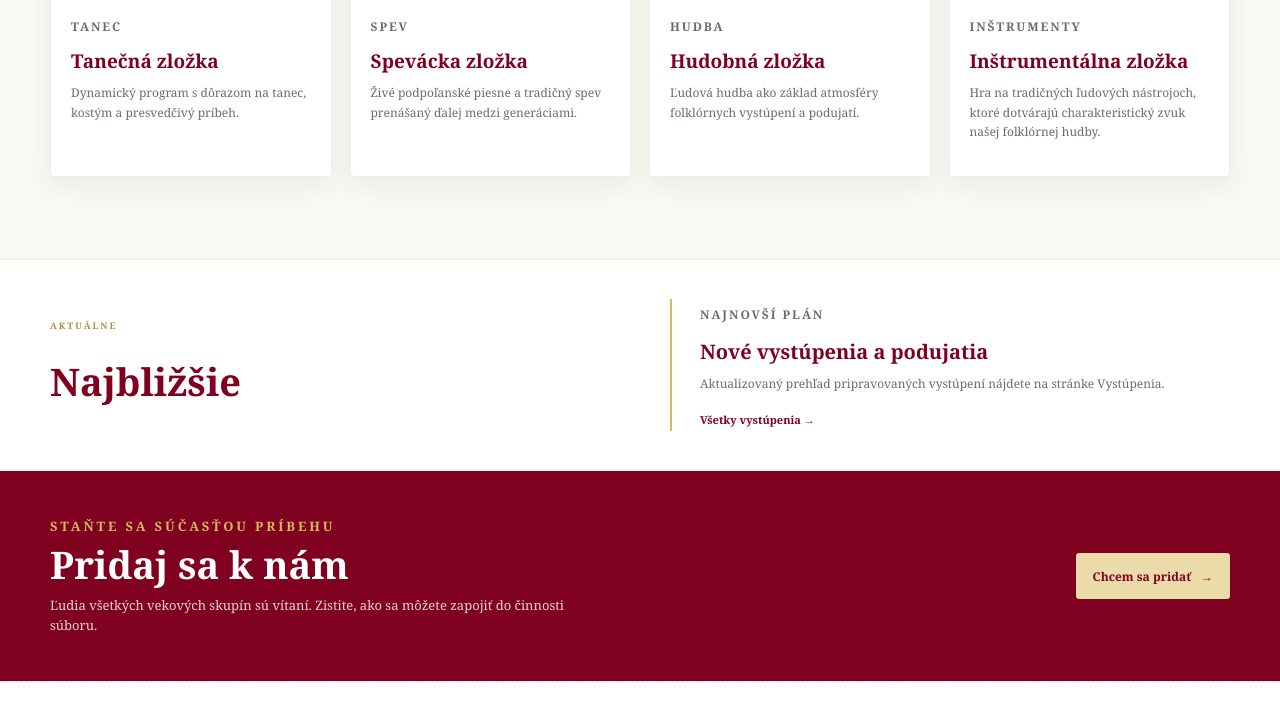
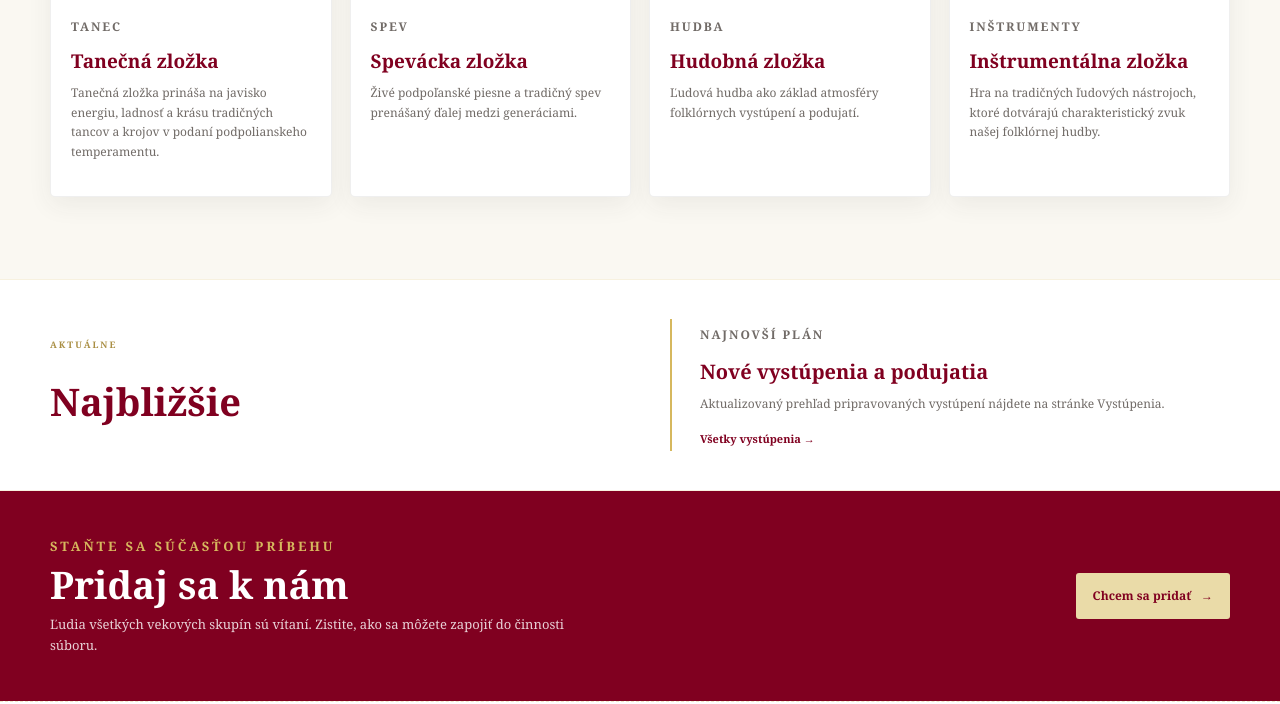
Before and after one commit to purdekova/fs-podpolanec-web, a plain HTML site: page index.html in a window 1280 px wide. Shown: the part 978-1682 px from the top of the page. Drawn offline with Linux system fonts and the light colour scheme.

Commit message:
DOKONCENE 1.

```diff
--- a/index.html
+++ b/index.html
@@ -55,7 +55,7 @@
           <div class="card-grid">
             <article class="card">
               <img class="card-image" src="assets/tanecna-zlozka.jpg" alt="Tanečný pohyb súboru">
-              <div class="card-body"><p class="card-kicker">Tanec</p><h3>Tanečná zložka</h3><p>Dynamický program s dôrazom na tanec, kostým a presvedčivý príbeh.</p></div>
+              <div class="card-body"><p class="card-kicker">Tanec</p><h3>Tanečná zložka</h3><p>Tanečná zložka prináša na javisko energiu, ladnosť a krásu tradičných tancov a krojov v podaní podpolianskeho temperamentu.</p></div>
             </article>
             <article class="card">
               <img class="card-image" src="assets/spevacka%20zložka.jpg" alt="Vystúpenie folklórneho súboru">
```
